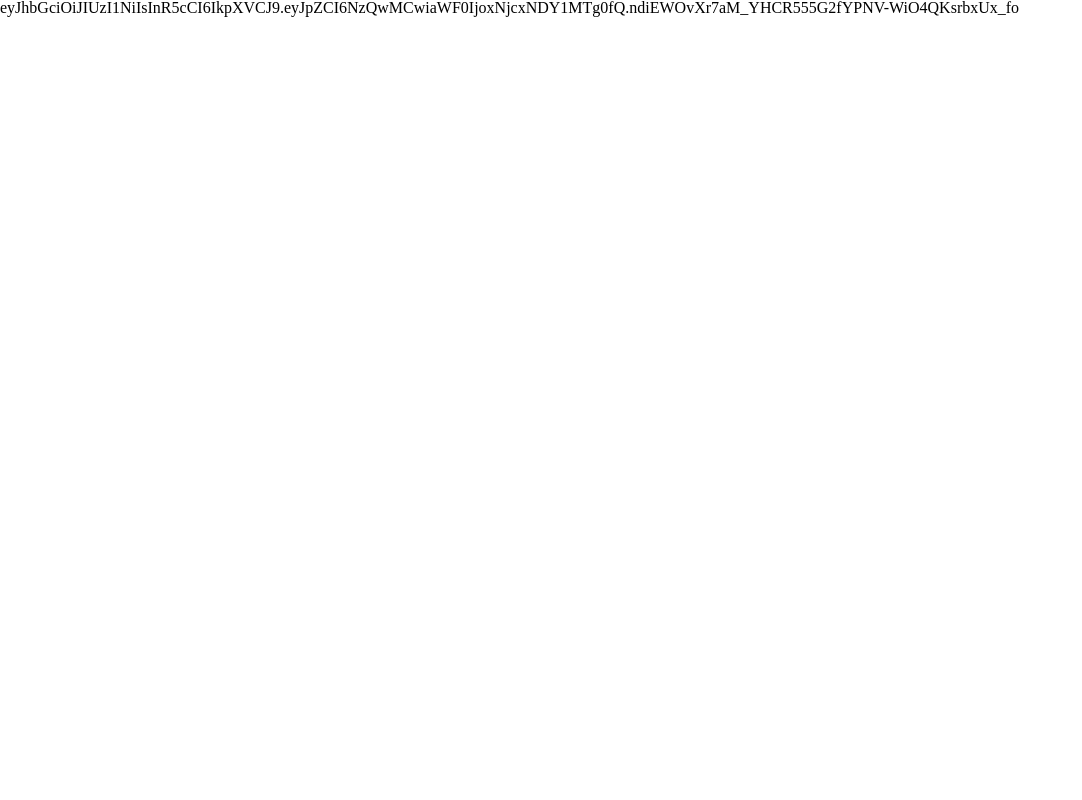
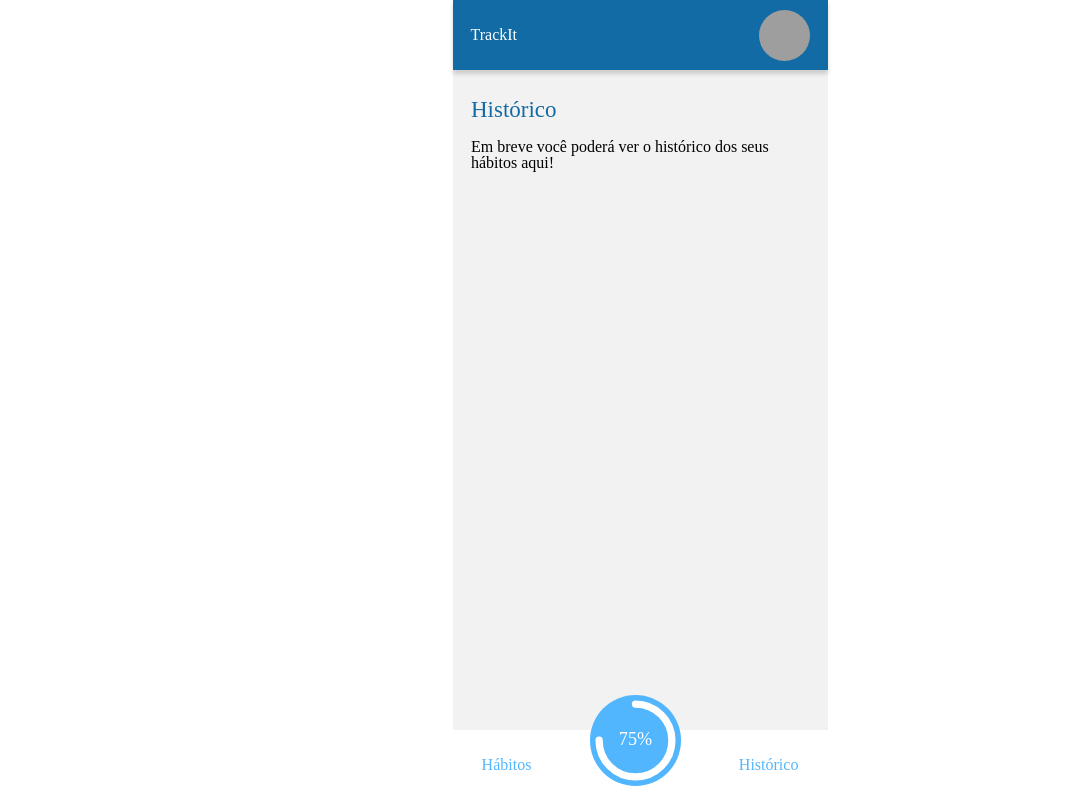
Before and after one commit to rsankutty/projeto11-trackit, a React (Create React App) app: page /historico in a window 1280 px wide. Shown: the whole page, without its empty margins (0-1082 px from the left). Built offline with nearby package versions, Linux system fonts and the light colour scheme; grey boxes are pictures that could not be loaded.

Commit message:
pagina historico

```diff
--- a/src/components/Footer.js
+++ b/src/components/Footer.js
@@ -5,14 +5,20 @@ import {
     buildStyles
 } from "react-circular-progressbar";
 import "react-circular-progressbar/dist/styles.css";
+import { Link, useNavigate } from "react-router-dom";
 
 
 
 export default function Footer() {
+
+    const navigate = useNavigate()
     const percentage = 75;
+
+
+
     return (
         <FooterContainer>
-            Hábitos
+            <p onClick={()=>navigate("/habitos")}>Hábitos</p>
             <ProgressBarContainer>
                 <CircularProgressbar
                     value={percentage}
@@ -27,7 +33,7 @@ export default function Footer() {
                     })}
                 />
             </ProgressBarContainer>
-            Histórico
+            <p onClick={()=>navigate("/historico")}>Histórico</p>
         </FooterContainer>
     );
 }
--- a/src/pages/HIstoryPage/HistoryPage.js
+++ b/src/pages/HIstoryPage/HistoryPage.js
@@ -1,10 +1,43 @@
 import { useAuth } from "../../providers/auth";
+import NavBar from "../../components/NavBar";
+import Footer from "../../components/Footer";
+import styled from "styled-components";
 
+export default function HistoryPage() {
+    const { userToken } = useAuth()
 
-export default function HistoryPage(){
-    const {userToken} = useAuth()
-
-    return(
-        <h1>{userToken}</h1>
+    return (
+        <PageContainer>
+            <NavBar />
+            <HistoryContainer>
+                <h1>Histórico</h1>
+                Em breve você poderá ver o histórico dos seus hábitos aqui!
+            </HistoryContainer>
+            <Footer />
+        </PageContainer>
     );
 }
+
+const PageContainer = styled.div`
+display: flex;
+flex-direction: column;
+align-items: center;
+margin: auto;
+width: 375px;
+height: 667px;
+margin-top: 70px;
+background-color: #f2f2f2;
+`;
+
+const HistoryContainer = styled.div`
+display: flex;
+flex-direction: column;
+width: 338px;
+margin-top: 28px;
+h1{
+    color: #126BA5;
+    font-size: 22.98px;
+    margin-bottom: 18px;
+}
+
+`;
```
